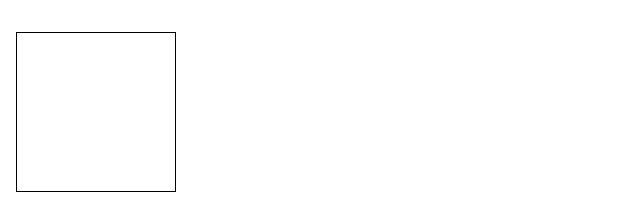
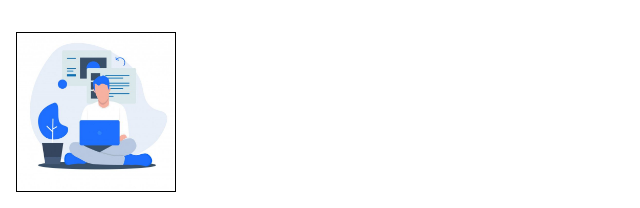
Before and after one commit to Ajaykumaraw/testIt, a plain HTML site: page index.html in a window 1280 px wide. Shown: the whole page, without its empty margins (0-640 px from the left). Drawn offline with Linux system fonts and the light colour scheme; the site is published under a folder, as on GitHub Pages, so addresses that start at the root find nothing.

Commit message:
img updated

```diff
--- a/index.html
+++ b/index.html
@@ -10,7 +10,7 @@
     </head>
     <body>
         <div class="img-container">
-            <img src="/myCover.jpg" alt="">
+            <img src="./myCover.jpg" alt="">
         </div>
 
         <script src="" async defer></script>
```
